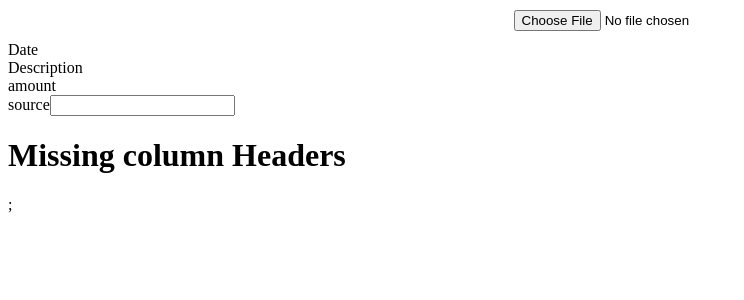
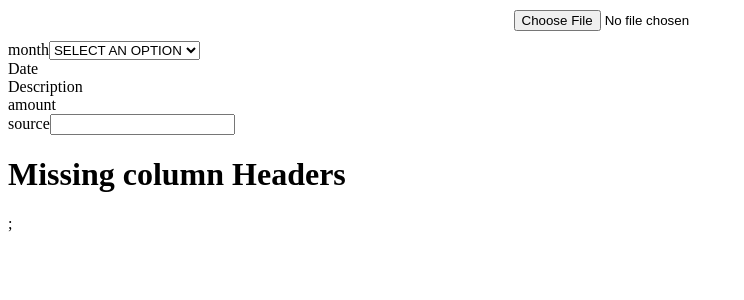
Before and after one commit to mdewey/expense-creator, a React (Vite) app: page / in a window 1280 px wide. Shown: the top 300 px of the page, without its empty margins (0-744 px from the left). Built offline with nearby package versions, Linux system fonts and the light colour scheme.

Commit message:
(feature) added month filter

```diff
--- a/package.json
+++ b/package.json
@@ -46,6 +46,7 @@
   },
   "dependencies": {
     "@reduxjs/toolkit": "^1.9.1",
+    "date-fns": "^2.29.3",
     "papaparse": "^5.3.2",
     "react": "18.2.0",
     "react-dom": "18.2.0",
--- a/src/app/components/DataSelector.tsx
+++ b/src/app/components/DataSelector.tsx
@@ -1,6 +1,6 @@
 import React from 'react';
 import { useSelector, useDispatch } from 'react-redux';
-import { updateQueryHeaders } from '../slices/data.slice';
+import { updateQueryHeaders, updateSelectedMonth } from '../slices/data.slice';
 
 const dropDown = (options: any, onChange: React.ChangeEventHandler<HTMLSelectElement> | undefined) => {
   if (!options) return null;
@@ -26,8 +26,30 @@ const DataSelector = () => {
   const updateSelection = (which: string, event: any) => {
     dispatch(updateQueryHeaders({ which, value: event.target.value } as any));
   }
+  const updateMonth = (which: string) => {
+    console.log("here", which)
+    dispatch(updateSelectedMonth({ value: which } as any));
+  }
+  const months = [
+    "January",
+    "February",
+    "March",
+    "April",
+    "May",
+    "June",
+    "July",
+    "August",
+    "September",
+    "October",
+    "November",
+    "December"
+  ];
   return (
     <div>
+      <div>
+        <label htmlFor="type">month</label>
+        {dropDown(months, (event: any) => updateMonth(event.target.value))}
+      </div>
       <div>
         <label htmlFor="date">Date</label>
         {dropDown(headerOptions, (event: any) => updateSelection('date', event))}
--- a/src/app/components/LineItem.tsx
+++ b/src/app/components/LineItem.tsx
@@ -6,11 +6,14 @@ function LineItem(props: any) {
 
   const { item } = props;
   console.log(queryHeaders, item)
+  if (!item[queryHeaders.amount]) {
+    return <></>
+  }
   return (
     <li>
       {item[queryHeaders.date]},
       {item[queryHeaders.description]},
-      {item[queryHeaders.amount]},
+      {item[queryHeaders.amount].replace(",", "").replace("$", "")},
       <ItemType description={item[queryHeaders.description]} />,
       {queryHeaders.source}
     </li>
--- a/src/app/components/Show.tsx
+++ b/src/app/components/Show.tsx
@@ -1,9 +1,42 @@
 import React from 'react';
 import { useSelector } from 'react-redux';
+import getMonth from 'date-fns/getMonth'
+
 import LineItem from './LineItem';
+
+const convertMonth = (month: string): number => {
+  switch (month) {
+    case "January":
+      return 0;
+    case "February":
+      return 1;
+    case "March":
+      return 2;
+    case "April":
+      return 3;
+    case "May":
+      return 4;
+    case "June":
+      return 5;
+    case "July":
+      return 6;
+    case "August":
+      return 7;
+    case "September":
+      return 8;
+    case "October":
+      return 9;
+    case "November":
+      return 10;
+    case "December":
+      return 11;
+    default:
+      return 0;
+  }
+}
+
 function Show() {
-  const { lineItems, queryHeaders } = useSelector((state: any) => state.data);
-  console.log(lineItems)
+  const { lineItems, queryHeaders, selectedMonth: month } = useSelector((state: any) => state.data);
   if (!queryHeaders) {
     return <div>
       <h1>Missing column Headers</h1>;
@@ -11,9 +44,11 @@ function Show() {
   } else {
     return (
       <div>
+        <h2>showing items for {month}</h2>
         <ul>
           {lineItems.filter((f: any) => {
-            return f;
+            console.log(getMonth(new Date(f[queryHeaders.date])))
+            return getMonth(new Date(f[queryHeaders.date])) === convertMonth(month);
           }).map((item: any) => <LineItem key={item.id} item={item} />
           )}
         </ul>
--- a/src/app/slices/data.slice.ts
+++ b/src/app/slices/data.slice.ts
@@ -17,12 +17,20 @@ export const counterSlice = createSlice({
         ...state.queryHeaders,
         [action.payload.which]: action.payload.value
       }
+    },
+    updateSelectedMonth: (state: any, action: any) => {
+      console.log({ action })
+      state.selectedMonth = action.payload.value
     }
 
   },
 })
 
 // Action creators are generated for each case reducer function
-export const { addData, addHeaderOptions, updateQueryHeaders } = counterSlice.actions
+export const {
+  addData,
+  addHeaderOptions,
+  updateQueryHeaders,
+  updateSelectedMonth } = counterSlice.actions
 
 export default counterSlice.reducer
```
Also changed, not shown: 1 other file (tests, documents, lock files or other folders).
